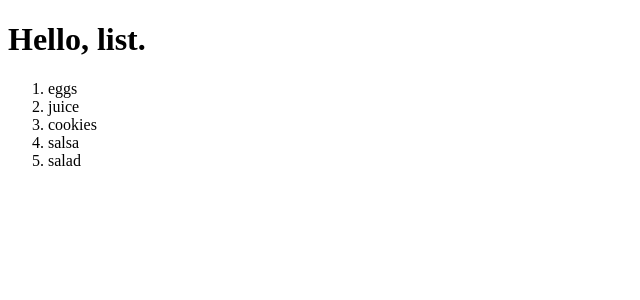
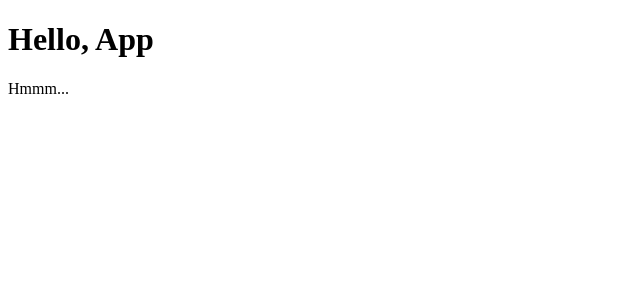
Before and after one commit to franco-ortega/workshop, a Next.js app: page / in a window 1280 px wide. Shown: the top 300 px of the page, without its empty margins (0-640 px from the left). Built offline with nearby package versions, Linux system fonts and the light colour scheme.

Commit message:
remove List from home page

```diff
--- a/app/page.js
+++ b/app/page.js
@@ -1,17 +1,12 @@
-import List from './components/List/List';
 import styles from './page.module.css';
 
 export default function Home() {
-	const sampleData = ['eggs', 'juice', 'cookies', 'salsa', 'salad'];
-
 	return (
 		<div className={styles.page}>
 			<main className={styles.main}>
 				<div className={styles.intro}>
-					<h1>Hello, list.</h1>
-					<p>
-						<List list={sampleData} />
-					</p>
+					<h1>Hello, App</h1>
+					<p>Hmmm...</p>
 				</div>
 			</main>
 		</div>
```
